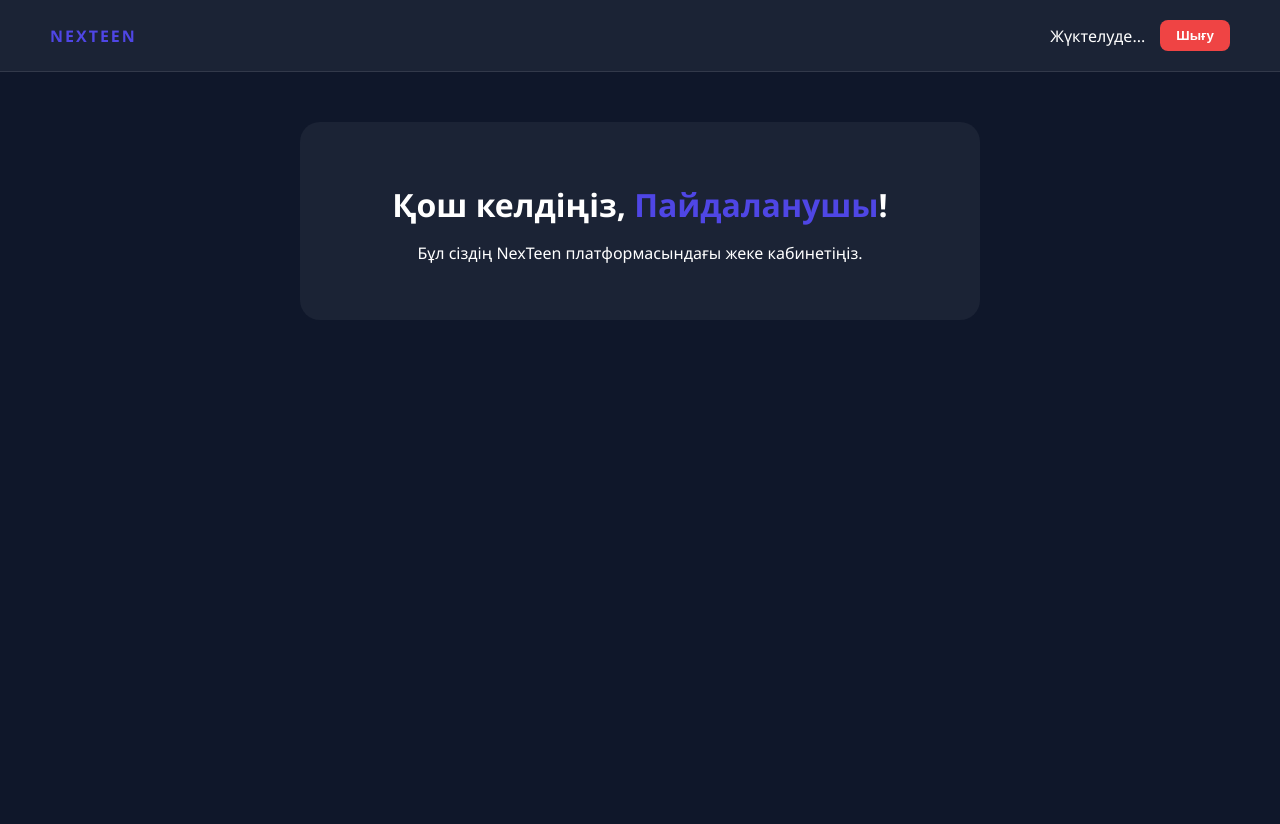
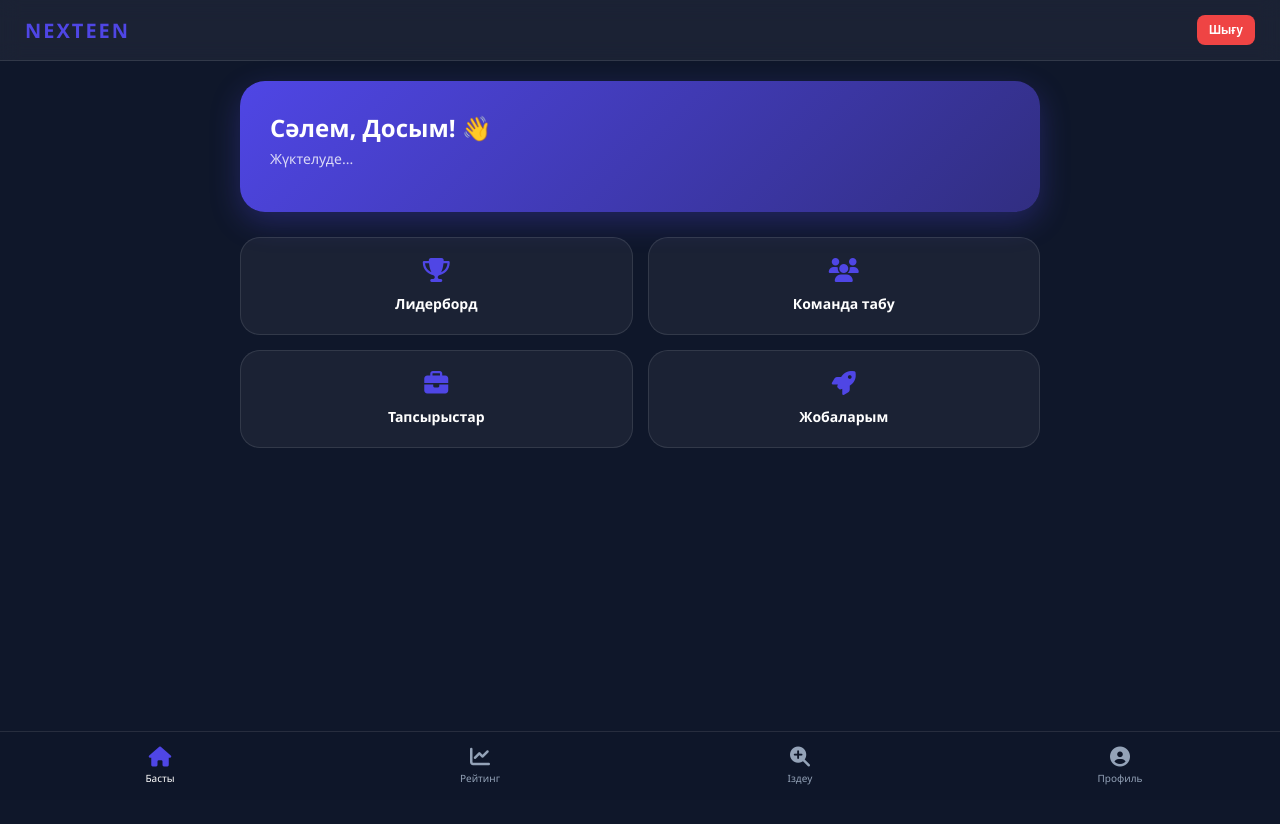
Before and after one commit to bakythanlym-maker/NexTeen, a plain HTML site: page public/dashboard.html in a window 1280 px wide. Before the commit the page ends 800 px from the top, so only its background shows below. Drawn offline with Linux system fonts and the light colour scheme; no server answers.

Commit message:
improved design

```diff
--- a/public/dashboard.html
+++ b/public/dashboard.html
@@ -3,59 +3,171 @@
 <head>
     <meta charset="UTF-8">
     <meta name="viewport" content="width=device-width, initial-scale=1.0">
-    <title>NexTeen | Dashboard</title>
+    <title>NexTeen | Басты бет</title>
+    <link rel="stylesheet" href="https://cdnjs.cloudflare.com/ajax/libs/font-awesome/6.4.2/css/all.min.css">
     <style>
-        :root { --primary: #4f46e5; --bg: #0f172a; }
+        :root {
+            --primary: #4f46e5;
+            --bg: #0f172a;
+            --card-bg: rgba(255, 255, 255, 0.05);
+        }
+
         body {
             font-family: 'Segoe UI', sans-serif;
-            margin: 0; background: #0f172a;
-            color: white; min-height: 100vh;
+            margin: 0;
+            background: var(--bg);
+            color: white;
+            min-height: 100vh;
+            padding-bottom: 80px;
         }
+
+
         nav {
-            background: rgba(255, 255, 255, 0.05);
-            padding: 20px 50px;
+            background: var(--card-bg);
+            padding: 15px 25px;
             display: flex;
             justify-content: space-between;
             align-items: center;
             border-bottom: 1px solid rgba(255, 255, 255, 0.1);
+            backdrop-filter: blur(10px);
+            position: sticky;
+            top: 0;
+            z-index: 100;
         }
-        .logo { font-weight: 900; letter-spacing: 2px; color: var(--primary); }
-        .user-info { display: flex; align-items: center; gap: 15px; }
+
+        .logo { font-weight: 900; letter-spacing: 2px; color: var(--primary); font-size: 20px; }
+
         .logout-btn {
             background: #ef4444; color: white; border: none;
-            padding: 8px 16px; border-radius: 8px; cursor: pointer;
-            font-weight: bold; transition: 0.3s;
+            padding: 8px 12px; border-radius: 8px; cursor: pointer;
+            font-weight: bold; font-size: 12px; transition: 0.3s;
         }
-        .logout-btn:hover { background: #dc2626; }
+
+        .logout-btn:hover { background: #b91c1c; }
+
+
         .main-content {
-            padding: 50px;
-            text-align: center;
-        }
-        .welcome-card {
-            background: rgba(255, 255, 255, 0.05);
-            padding: 40px;
-            border-radius: 20px;
-            max-width: 600px;
+            padding: 20px;
+            max-width: 800px;
             margin: 0 auto;
         }
-        h1 { font-size: 32px; margin-bottom: 10px; }
+
+        .welcome-card {
+            background: linear-gradient(135deg, var(--primary), #312e81);
+            padding: 30px;
+            border-radius: 25px;
+            margin-bottom: 25px;
+            box-shadow: 0 10px 30px rgba(79, 70, 229, 0.3);
+        }
+
+        .welcome-card h1 { margin: 0; font-size: 24px; }
+        .welcome-card p { opacity: 0.8; font-size: 14px; margin-top: 5px; }
+
+
+        .bottom-nav {
+            position: fixed;
+            bottom: 0;
+            left: 0;
+            width: 100%;
+            background: rgba(15, 23, 42, 0.9);
+            backdrop-filter: blur(20px);
+            display: flex;
+            justify-content: space-around;
+            padding: 15px 0;
+            border-top: 1px solid rgba(255, 255, 255, 0.1);
+            z-index: 1000;
+        }
+
+        .nav-item {
+            text-decoration: none;
+            color: #94a3b8;
+            display: flex;
+            flex-direction: column;
+            align-items: center;
+            font-size: 10px;
+            gap: 4px;
+            transition: 0.3s;
+            flex: 1;
+        }
+
+        .nav-item i { font-size: 20px; }
+
+        .nav-item.active { color: white; }
+        .nav-item.active i { color: var(--primary); }
+
+
+        .grid-menu {
+            display: grid;
+            grid-template-columns: 1fr 1fr;
+            gap: 15px;
+        }
+
+        .menu-card {
+            background: var(--card-bg);
+            padding: 20px;
+            border-radius: 20px;
+            text-align: center;
+            border: 1px solid rgba(255, 255, 255, 0.1);
+            transition: 0.3s;
+            text-decoration: none;
+            color: white;
+        }
+
+        .menu-card:hover { background: rgba(255, 255, 255, 0.1); transform: translateY(-5px); }
+        .menu-card i { font-size: 24px; color: var(--primary); margin-bottom: 10px; display: block; }
+        .menu-card span { font-size: 14px; font-weight: 600; }
     </style>
 </head>
 <body>
 
     <nav>
         <div class="logo">NEXTEEN</div>
-        <div class="user-info">
-            <span id="userDisplay">Жүктелуде...</span>
-            <button class="logout-btn" id="logoutBtn">Шығу</button>
-        </div>
+        <button class="logout-btn" id="logoutBtn">Шығу</button>
     </nav>
 
     <div class="main-content">
         <div class="welcome-card">
-            <h1>Қош келдіңіз, <span id="userName" style="color: var(--primary);">Пайдаланушы</span>!</h1>
-            <p>Бұл сіздің NexTeen платформасындағы жеке кабинетіңіз.</p>
+            <h1>Сәлем, <span id="userName">Досым</span>! 👋</h1>
+            <p id="userEmail">Жүктелуде...</p>
         </div>
+
+        <div class="grid-menu">
+            <a href="#" class="menu-card">
+                <i class="fas fa-trophy"></i>
+                <span>Лидерборд</span>
+            </a>
+            <a href="#" class="menu-card">
+                <i class="fas fa-users"></i>
+                <span>Команда табу</span>
+            </a>
+            <a href="#" class="menu-card">
+                <i class="fas fa-briefcase"></i>
+                <span>Тапсырыстар</span>
+            </a>
+            <a href="#" class="menu-card">
+                <i class="fas fa-rocket"></i>
+                <span>Жобаларым</span>
+            </a>
+        </div>
+    </div>
+
+    <div class="bottom-nav">
+        <a href="dashboard.html" class="nav-item active">
+            <i class="fas fa-house"></i>
+            <span>Басты</span>
+        </a>
+        <a href="#" class="nav-item">
+            <i class="fas fa-chart-line"></i>
+            <span>Рейтинг</span>
+        </a>
+        <a href="#" class="nav-item">
+            <i class="fas fa-search-plus"></i>
+            <span>Іздеу</span>
+        </a>
+        <a href="#" class="nav-item">
+            <i class="fas fa-user-circle"></i>
+            <span>Профиль</span>
+        </a>
     </div>
 
     <script type="module">
@@ -75,17 +187,15 @@
         const app = initializeApp(firebaseConfig);
         const auth = getAuth(app);
 
-
-        const userDisplay = document.getElementById('userDisplay');
         const userNameSpan = document.getElementById('userName');
+        const userEmailP = document.getElementById('userEmail');
         const logoutBtn = document.getElementById('logoutBtn');
 
 
         onAuthStateChanged(auth, (user) => {
             if (user) {
-
-                userDisplay.innerText = user.email;
-                userNameSpan.innerText = user.displayName || "Дос";
+                userNameSpan.innerText = user.displayName || "Пайдаланушы";
+                userEmailP.innerText = user.email;
             } else {
 
                 window.location.href = "index.html";
@@ -96,8 +206,6 @@
         logoutBtn.addEventListener('click', () => {
             signOut(auth).then(() => {
                 window.location.href = "index.html";
-            }).catch((error) => {
-                alert("Қате орын алды!");
             });
         });
     </script>
```
Also changed, not shown: public/index.html (+81 -23 lines), public/signup.html (+44 -8 lines).
